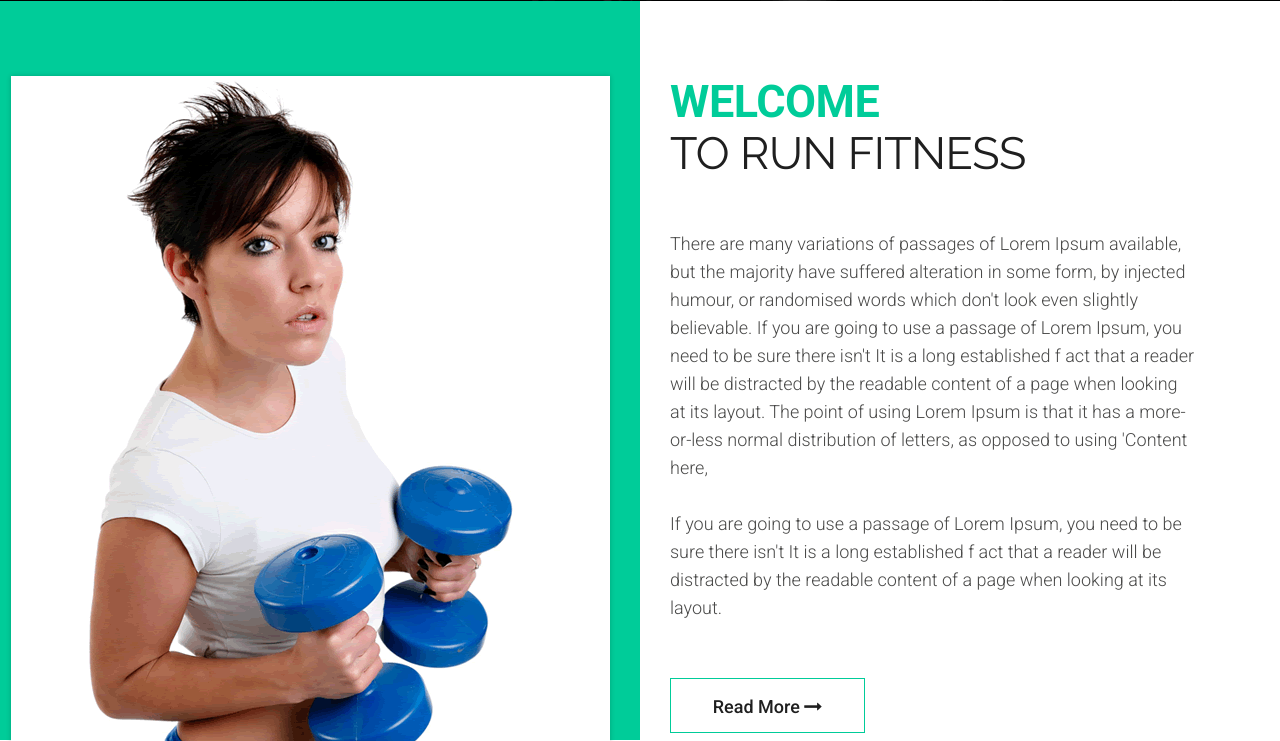
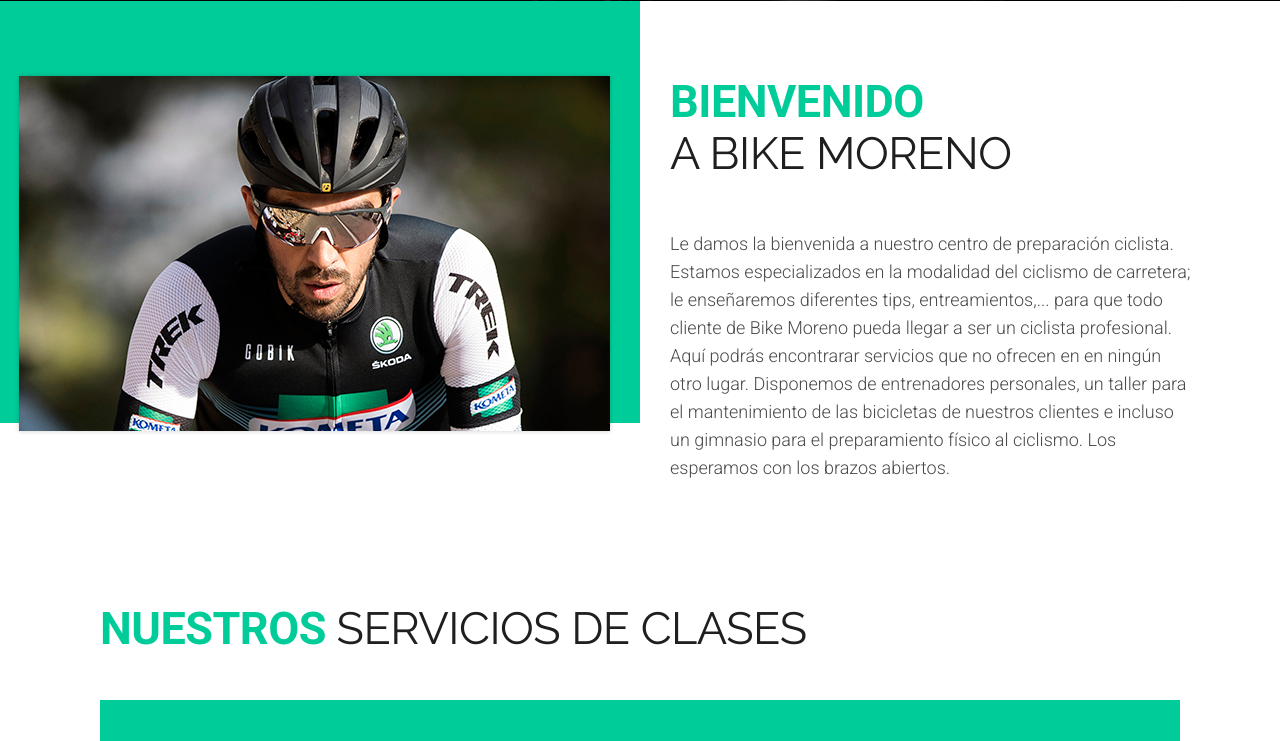
Before and after one commit to Danimoreno12/Pagina-Web, a plain HTML site: page run/index.html in a window 1280 px wide. Shown: the part 639-1380 px from the top of the page. Drawn offline with Linux system fonts and the light colour scheme; some packages are replaced by stand-ins of ours.

Commit message:
Terminar de rreglar bienvenida

```diff
--- a/run/index.html
+++ b/run/index.html
@@ -106,26 +106,24 @@
          <div class="section about_section layout_padding half_bg_theme padding_bottom_0">
             <div class="container">
                <div class="row">
-                  <div class="col-md-6">
+                  <div class="col-lg-6">
                      <div class="full text_align_right_img">
-                        <img src="images/ab_1.png" alt="#" />
+                        <img src="images\contador.jpg" alt="#" />
                      </div>
                   </div>
                   <div class="col-md-6">
                      <div class="full paddding_left_15">
                         <div class="heading_main text_align_left">
-                           <h2><span class="theme_color">Welcome</span><br> To RUN Fitness</h2>
+                           <h2><span class="theme_color">Bienvenido</span><br> a Bike Moreno </h2>
                         </div>
                      </div>
                      <div class="full paddding_left_15">
-                        <p>There are many variations of passages of Lorem Ipsum available, but the majority have suffered alteration in some form, by injected humour,
-                           or randomised words which don't look even slightly believable. If you are going to use a passage of Lorem Ipsum, you need to be sure there isn't  It is a long established f
-                           act that a reader will be distracted by the readable content of a page when looking at its layout. The point of using Lorem Ipsum is that it has a more-or-less normal distribution of letters, as opposed to using 'Content here,<br><br>If you are going to use a passage of Lorem Ipsum, you need to be sure there isn't  It is a long established f
-                           act that a reader will be distracted by the readable content of a page when looking at its layout.
+                        <p>Le damos la bienvenida a nuestro centro de preparación ciclista. Estamos especializados en la modalidad del ciclismo de carretera; le enseñaremos diferentes tips, entreamientos,... para que todo cliente de Bike Moreno pueda llegar a ser un ciclista profesional. Aquí podrás encontrarar servicios que no ofrecen en en ningún otro lugar. Disponemos de entrenadores personales, un taller para el mantenimiento de las bicicletas de nuestros clientes e incluso un gimnasio para el preparamiento físico al ciclismo.
+                           Los esperamos con los brazos abiertos.
                         </p>
                      </div>
                      <div class="full paddding_left_15 margin-top_30">
-                        <a class="main_bt" href="#">Read More <i class="fa fa-long-arrow-right"></i></a>
+
                      </div>
                   </div>
                </div>
```
Also changed, not shown: run/images/ab_1.png (deleted), run/images/contador.jpeg (added), run/images/contador.jpg (added).
